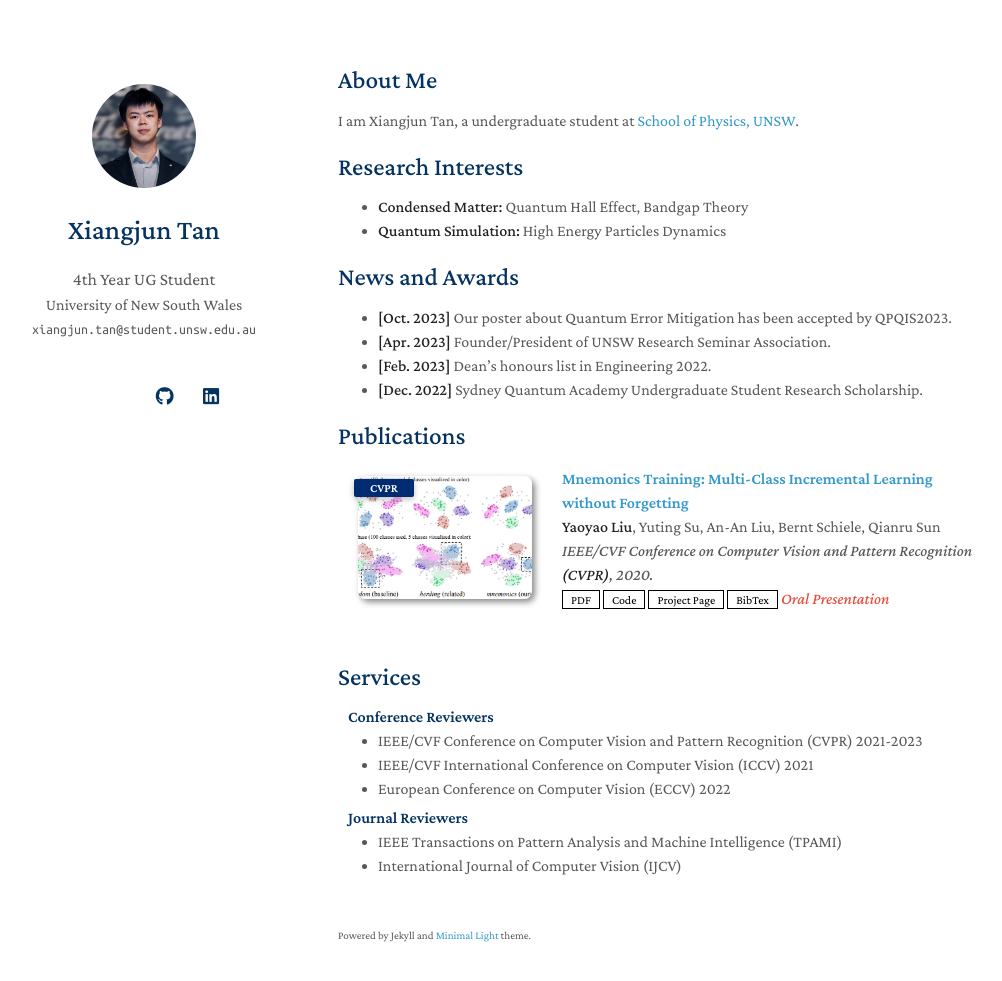
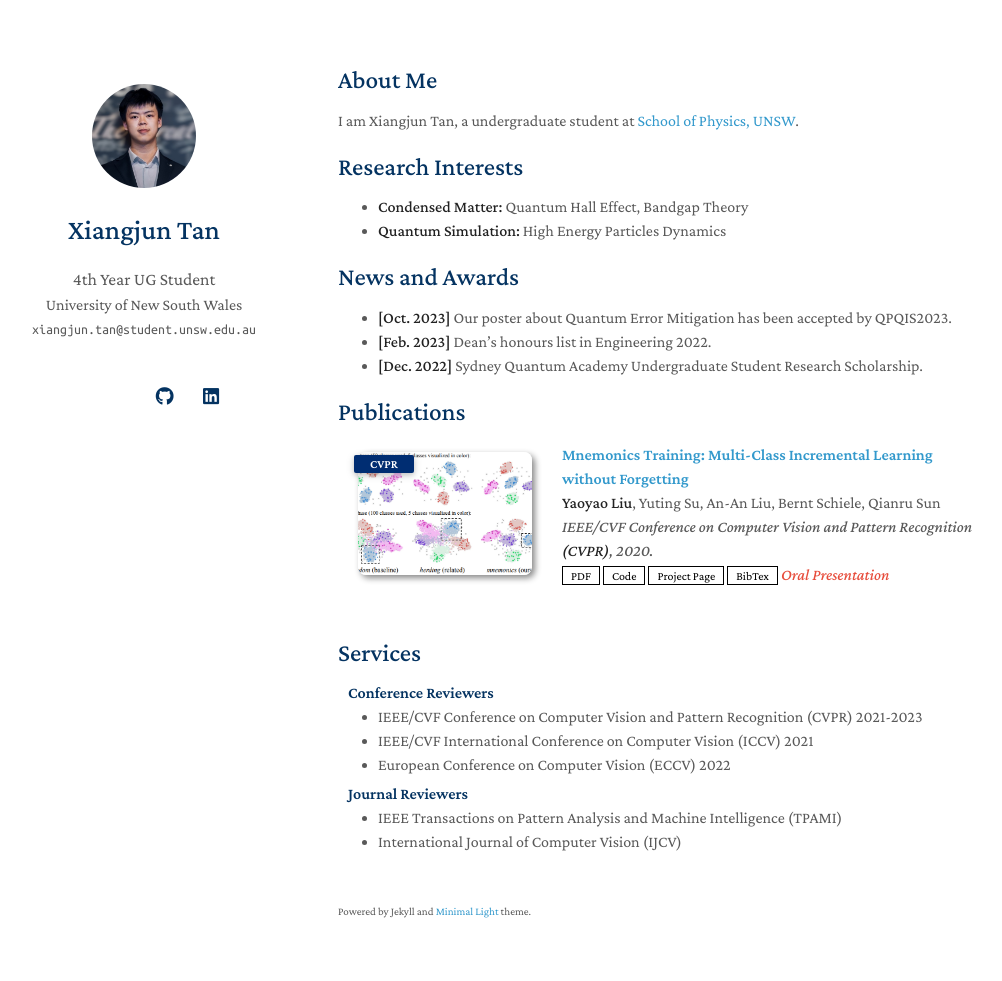
Before and after one commit to xiangjun-tan/xiangjun-tan.github.io, a Jekyll site: the page built from index.md, in a window 1280 px wide and 1016 px high. Shown: the top 981 px of the window, without its empty margins (132-1134 px from the left). Built offline with Jekyll 4.4.1, drawn with Linux system fonts in a browser that asks for light colours; nearby versions of some CDN libraries; a style sheet for code colours, icons or effects is not loaded; our own code applies the rules of GitHub Pages for plain Markdown files.

Commit message:
Update index.md

```diff
--- a/index.md
+++ b/index.md
@@ -14,7 +14,6 @@ I am Xiangjun Tan, a undergraduate student at [School of Physics, UNSW]([https:/
 ## News and Awards
 
 - **[Oct. 2023]** Our poster about Quantum Error Mitigation has been accepted by QPQIS2023.
-- **[Apr. 2023]** Founder/President of UNSW Research Seminar Association.
 - **[Feb. 2023]** Dean's honours list in Engineering 2022.
 - **[Dec. 2022]** Sydney Quantum Academy Undergraduate Student Research Scholarship.
 
```
